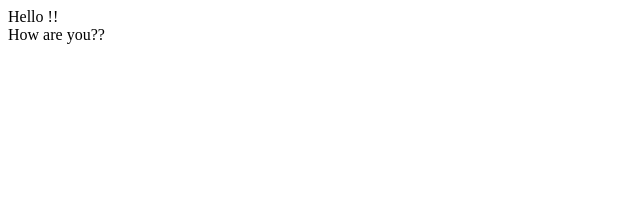
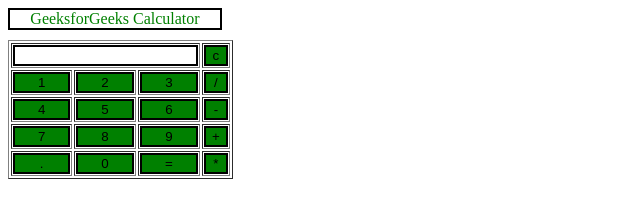
Before and after one commit to Swapxshot/Hellloworld, a plain HTML site: page index.html in a window 1280 px wide. Shown: the whole page, without its empty margins (0-640 px from the left). Drawn offline with Linux system fonts and the light colour scheme.

Commit message:
Added calc code

```diff
--- a/index.html
+++ b/index.html
@@ -1,2 +1,88 @@
-Hello !!
-<br> How are you??
+<html>
+   <head>
+      <script>
+         //function that display value
+         function dis(val)
+         {
+             document.getElementById("result").value+=val
+         }
+
+         //function that evaluates the digit and return result
+         function solve()
+         {
+             let x = document.getElementById("result").value
+             let y = eval(x)
+             document.getElementById("result").value = y
+         }
+
+         //function that clear the display
+         function clr()
+         {
+             document.getElementById("result").value = ""
+         }
+      </script>
+      <!-- for styling -->
+      <style>
+         .title{
+         margin-bottom: 10px;
+         text-align:center;
+         width: 210px;
+         color:green;
+         border: solid black 2px;
+         }
+
+         input[type="button"]
+         {
+         background-color:green;
+         color: black;
+         border: solid black 2px;
+         width:100%
+         }
+
+         input[type="text"]
+         {
+         background-color:white;
+         border: solid black 2px;
+         width:100%
+         }
+      </style>
+   </head>
+   <!-- create table -->
+   <body>
+      <div class = title >GeeksforGeeks Calculator</div>
+      <table border="1">
+         <tr>
+            <td colspan="3"><input type="text" id="result"/></td>
+            <!-- clr() function will call clr to clear all value -->
+            <td><input type="button" value="c" onclick="clr()"/> </td>
+         </tr>
+         <tr>
+            <!-- create button and assign value to each button -->
+            <!-- dis("1") will call function dis to display value -->
+            <td><input type="button" value="1" onclick="dis('1')"/> </td>
+            <td><input type="button" value="2" onclick="dis('2')"/> </td>
+            <td><input type="button" value="3" onclick="dis('3')"/> </td>
+            <td><input type="button" value="/" onclick="dis('/')"/> </td>
+         </tr>
+         <tr>
+            <td><input type="button" value="4" onclick="dis('4')"/> </td>
+            <td><input type="button" value="5" onclick="dis('5')"/> </td>
+            <td><input type="button" value="6" onclick="dis('6')"/> </td>
+            <td><input type="button" value="-" onclick="dis('-')"/> </td>
+         </tr>
+         <tr>
+            <td><input type="button" value="7" onclick="dis('7')"/> </td>
+            <td><input type="button" value="8" onclick="dis('8')"/> </td>
+            <td><input type="button" value="9" onclick="dis('9')"/> </td>
+            <td><input type="button" value="+" onclick="dis('+')"/> </td>
+         </tr>
+         <tr>
+            <td><input type="button" value="." onclick="dis('.')"/> </td>
+            <td><input type="button" value="0" onclick="dis('0')"/> </td>
+            <!-- solve function call function solve to evaluate value -->
+            <td><input type="button" value="=" onclick="solve()"/> </td>
+            <td><input type="button" value="*" onclick="dis('*')"/> </td>
+         </tr>
+      </table>
+   </body>
+</html>
```
